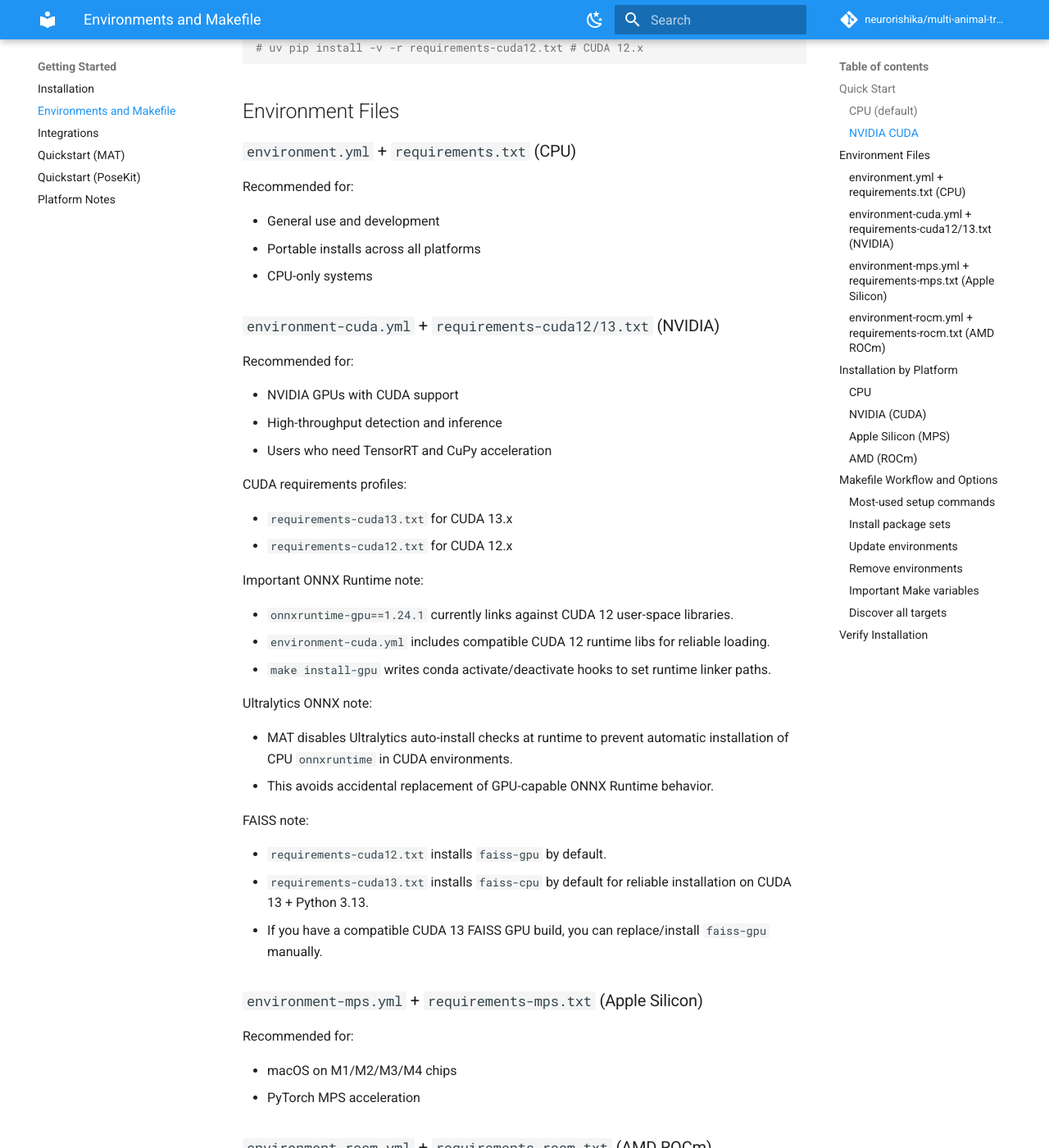
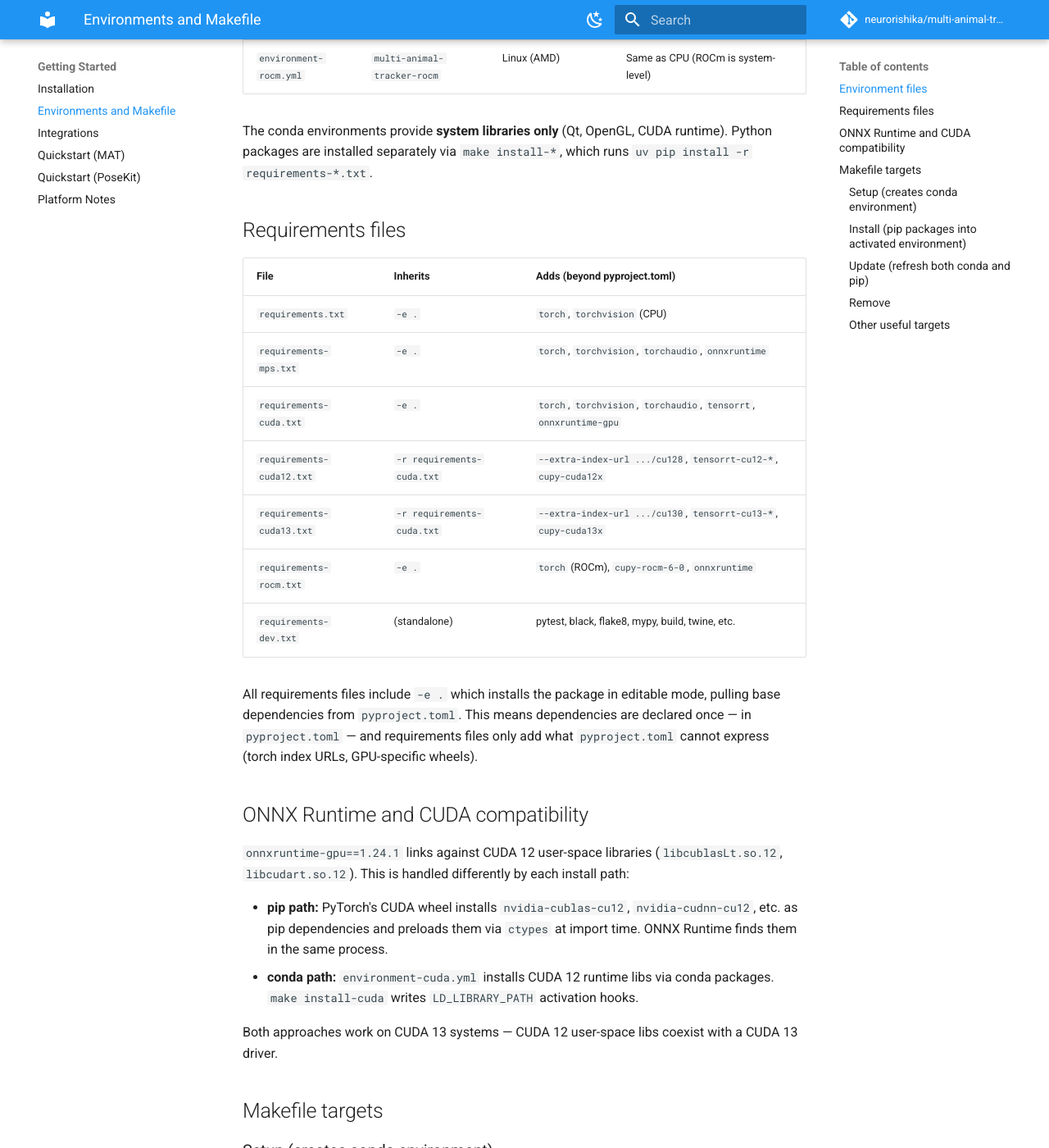
Before and after one commit to neurorishika/multi-animal-tracker, an MkDocs documentation site: the page built from docs/getting-started/environments.md, in a window 1280 px wide and 1400 px high, scrolled down 565 px. Shown: the whole window at 82% size. Built offline with MkDocs 1.6.1 and Material for MkDocs 9.7.7, drawn with Linux system fonts in a browser that asks for light colours; comment, search, counter and statistics services are not loaded; the version menu is left out; some of the changed text lies outside the part shown.

Commit message:
docs: comprehensive install guide with all three methods and platform matrix
- Three install methods: pip (PyPI), pip (GitHub), conda+pip (developer)
- Platform matrix showing what works where (CPU/MPS/CUDA/ROCm)
- pip-from-GitHub instructions with extras, branch/tag selection, upgrading
- Windows data directory paths added to data directories table
- Clean up environments.md: fix stale Makefile targets, remove FAISS notes,
  document how ONNX Runtime CUDA compatibility works in both paths

````diff
--- a/docs/getting-started/environments.md
+++ b/docs/getting-started/environments.md
@@ -1,185 +1,89 @@
-# Environment Setup and Makefile Options
+# Conda Environments and Makefile Reference
 
-This page is the full environment and installation matrix for Multi-Animal-Tracker.
+This page documents the conda environment files and Makefile targets used in the [developer install path](installation.md#conda--pip-developer-install).
 
-## Quick Start
+## Environment files
 
-### CPU (default)
+| File | Env name | Platform | What conda provides |
+|------|----------|----------|-------------------|
+| `environment.yml` | `multi-animal-tracker` | All | Python, NumPy, SciPy, PySide6, Qt6, OpenCV, Numba |
+| `environment-mps.yml` | `multi-animal-tracker-mps` | macOS M1-M4 | Same as CPU |
+| `environment-cuda.yml` | `multi-animal-tracker-cuda` | Linux/Windows (NVIDIA) | Same + CUDA 12 runtime libs (cublas, cudnn, cufft) |
+| `environment-rocm.yml` | `multi-animal-tracker-rocm` | Linux (AMD) | Same as CPU (ROCm is system-level) |
+
+The conda environments provide **system libraries only** (Qt, OpenGL, CUDA runtime). Python packages are installed separately via `make install-*`, which runs `uv pip install -r requirements-*.txt`.
+
+## Requirements files
+
+| File | Inherits | Adds (beyond pyproject.toml) |
+|------|----------|------------------------------|
+| `requirements.txt` | `-e .` | `torch`, `torchvision` (CPU) |
+| `requirements-mps.txt` | `-e .` | `torch`, `torchvision`, `torchaudio`, `onnxruntime` |
+| `requirements-cuda.txt` | `-e .` | `torch`, `torchvision`, `torchaudio`, `tensorrt`, `onnxruntime-gpu` |
+| `requirements-cuda12.txt` | `-r requirements-cuda.txt` | `--extra-index-url .../cu128`, `tensorrt-cu12-*`, `cupy-cuda12x` |
+| `requirements-cuda13.txt` | `-r requirements-cuda.txt` | `--extra-index-url .../cu130`, `tensorrt-cu13-*`, `cupy-cuda13x` |
+| `requirements-rocm.txt` | `-e .` | `torch` (ROCm), `cupy-rocm-6-0`, `onnxruntime` |
+| `requirements-dev.txt` | (standalone) | pytest, black, flake8, mypy, build, twine, etc. |
+
+All requirements files include `-e .` which installs the package in editable mode, pulling base dependencies from `pyproject.toml`. This means dependencies are declared once — in `pyproject.toml` — and requirements files only add what `pyproject.toml` cannot express (torch index URLs, GPU-specific wheels).
+
+## ONNX Runtime and CUDA compatibility
+
+`onnxruntime-gpu==1.24.1` links against CUDA 12 user-space libraries (`libcublasLt.so.12`, `libcudart.so.12`). This is handled differently by each install path:
+
+- **pip path:** PyTorch's CUDA wheel installs `nvidia-cublas-cu12`, `nvidia-cudnn-cu12`, etc. as pip dependencies and preloads them via `ctypes` at import time. ONNX Runtime finds them in the same process.
+- **conda path:** `environment-cuda.yml` installs CUDA 12 runtime libs via conda packages. `make install-cuda` writes `LD_LIBRARY_PATH` activation hooks.
+
+Both approaches work on CUDA 13 systems — CUDA 12 user-space libs coexist with a CUDA 13 driver.
+
+## Makefile targets
+
+### Setup (creates conda environment)
 
 ```bash
-mamba env create -f environment.yml
-conda activate multi-animal-tracker-base
-uv pip install -v -r requirements.txt
+make setup            # CPU
+make setup-mps        # Apple Silicon
+make setup-cuda       # NVIDIA CUDA
+make setup-rocm       # AMD ROCm
 ```
 
-### NVIDIA CUDA
+### Install (pip packages into activated environment)
 
 ```bash
-mamba env create -f environment-cuda.yml
-conda activate multi-animal-tracker-cuda
-uv pip install -v -r requirements-cuda13.txt   # CUDA 13.x
-# uv pip install -v -r requirements-cuda12.txt # CUDA 12.x
+make install                      # CPU
+make install-mps                  # Apple Silicon
+make install-cuda CUDA_MAJOR=13  # NVIDIA CUDA 13
+make install-cuda CUDA_MAJOR=12  # NVIDIA CUDA 12
+make install-rocm                 # AMD ROCm
+make install-dev                  # Dev tools (formatting, linting, testing, publishing)
 ```
 
-## Environment Files
-
-### `environment.yml` + `requirements.txt` (CPU)
-
-Recommended for:
-
-- General use and development
-- Portable installs across all platforms
-- CPU-only systems
-
-### `environment-cuda.yml` + `requirements-cuda12/13.txt` (NVIDIA)
-
-Recommended for:
-
-- NVIDIA GPUs with CUDA support
-- High-throughput detection and inference
-- Users who need TensorRT and CuPy acceleration
-
-CUDA requirements profiles:
-
-- `requirements-cuda13.txt` for CUDA 13.x
-- `requirements-cuda12.txt` for CUDA 12.x
-
-Important ONNX Runtime note:
-
-- `onnxruntime-gpu==1.24.1` currently links against CUDA 12 user-space libraries.
-- `environment-cuda.yml` includes compatible CUDA 12 runtime libs for reliable loading.
-- `make install-gpu` writes conda activate/deactivate hooks to set runtime linker paths.
-
-Ultralytics ONNX note:
-
-- MAT disables Ultralytics auto-install checks at runtime to prevent automatic installation of CPU `onnxruntime` in CUDA environments.
-- This avoids accidental replacement of GPU-capable ONNX Runtime behavior.
-
-FAISS note:
-
-- `requirements-cuda12.txt` installs `faiss-gpu` by default.
-- `requirements-cuda13.txt` installs `faiss-cpu` by default for reliable installation on CUDA 13 + Python 3.13.
-- If you have a compatible CUDA 13 FAISS GPU build, you can replace/install `faiss-gpu` manually.
-
-### `environment-mps.yml` + `requirements-mps.txt` (Apple Silicon)
-
-Recommended for:
-
-- macOS on M1/M2/M3/M4 chips
-- PyTorch MPS acceleration
-
-### `environment-rocm.yml` + `requirements-rocm.txt` (AMD ROCm)
-
-Recommended for:
-
-- Linux systems with supported AMD GPUs
-- ROCm 6.0+ system installation
-
-See `ROCM_SETUP.md` for system prerequisites.
-
-## Installation by Platform
-
-### CPU
+### Update (refresh both conda and pip)
 
 ```bash
-mamba env create -f environment.yml
-conda activate multi-animal-tracker-base
-uv pip install -v -r requirements.txt
+make env-update                      # CPU
+make env-update-mps                  # Apple Silicon
+make env-update-cuda CUDA_MAJOR=13  # NVIDIA CUDA
+make env-update-rocm                 # AMD ROCm
 ```
 
-### NVIDIA (CUDA)
+### Remove
 
 ```bash
-nvidia-smi
-mamba env create -f environment-cuda.yml
-conda activate multi-animal-tracker-cuda
-uv pip install -v -r requirements-cuda13.txt   # CUDA 13.x
-# uv pip install -v -r requirements-cuda12.txt # CUDA 12.x
+make env-remove         # CPU
+make env-remove-mps     # Apple Silicon
+make env-remove-cuda    # NVIDIA CUDA
+make env-remove-rocm    # AMD ROCm
 ```
 
-### Apple Silicon (MPS)
+### Other useful targets
 
 ```bash
-mamba env create -f environment-mps.yml
-conda activate multi-animal-tracker-mps
-uv pip install -v -r requirements-mps.txt
+make help              # Full command catalog
+make pytest            # Run tests
+make format            # Format code (autopep8 → black → isort)
+make lint              # Lint at moderate severity
+make build             # Build wheel and sdist for PyPI
+make publish-test      # Upload to Test PyPI
+make publish           # Upload to real PyPI
 ```
-
-### AMD (ROCm)
-
-```bash
-mamba env create -f environment-rocm.yml
-conda activate multi-animal-tracker-rocm
-uv pip install -v -r requirements-rocm.txt
-```
-
-## Makefile Workflow and Options
-
-The project Makefile provides one-command setup/update flows.
-
-### Most-used setup commands
-
-```bash
-make setup            # CPU environment bootstrap
-make setup-gpu        # CUDA environment bootstrap
-make setup-mps        # Apple Silicon bootstrap
-make setup-rocm       # AMD ROCm bootstrap
-```
-
-### Install package sets
-
-```bash
-make install
-make install-gpu CUDA_MAJOR=13
-# make install-gpu CUDA_MAJOR=12
-make install-mps
-make install-rocm
-```
-
-### Update environments
-
-```bash
-make env-update
-make env-update-gpu CUDA_MAJOR=13
-# make env-update-gpu CUDA_MAJOR=12
-make env-update-mps
-make env-update-rocm
-```
-
-### Remove environments
-
-```bash
-make env-remove
-make env-remove-gpu
-make env-remove-mps
-make env-remove-rocm
-```
-
-### Important Make variables
-
-- `CUDA_MAJOR` controls CUDA profile selection for GPU install/update targets.
-- Supported values: `12`, `13`.
-- Default: `13`.
-
-### Discover all targets
-
-```bash
-make help
-```
-
-## Verify Installation
-
-Run in the activated environment:
-
-```bash
-python -c "from multi_tracker.mat.app.launcher import parse_arguments; print('✅ Core import OK')"
-python -c "from multi_tracker.utils.gpu_utils import log_device_info; log_device_info()"
-```
-
-For CUDA installs:
-
-```bash
-python -c "import onnxruntime as ort; print(ort.get_available_providers())"
-```
-
-Expected: `CUDAExecutionProvider` appears in providers list for ONNX CUDA setups.
````
Also changed, not shown: docs/getting-started/installation.md (+164 -68 lines).
